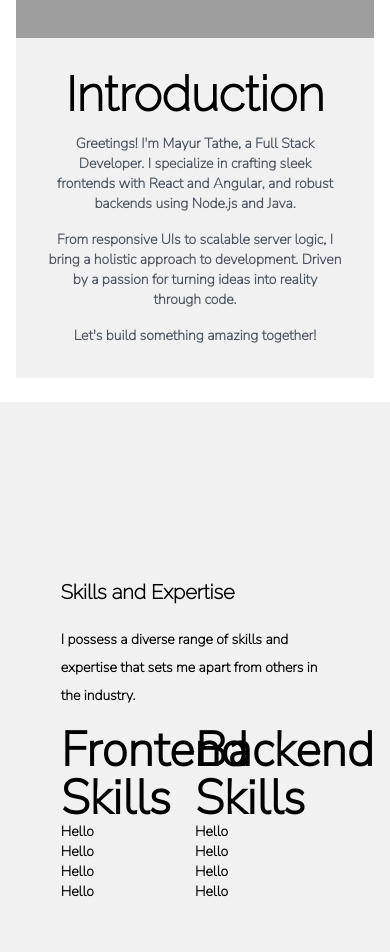
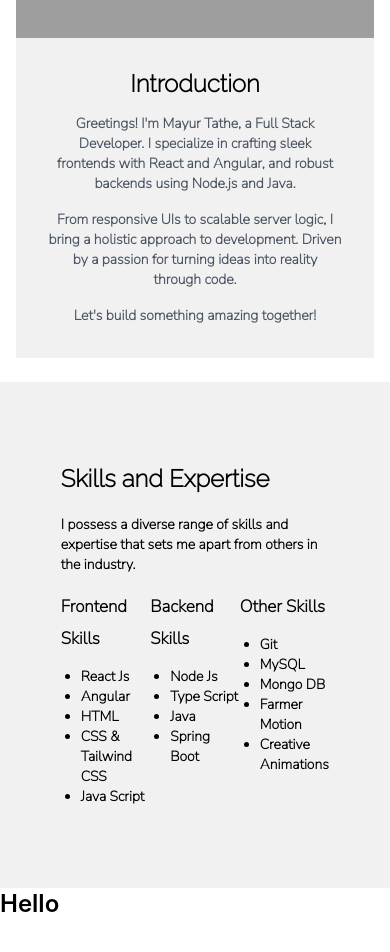
Before and after one commit to MayurTathe/Portfolio, a React (Create React App) app: page /aboute in a window 390 px wide. Shown: the part 224-1176 px from the top of the page. Built offline with nearby package versions, Linux system fonts and the light colour scheme; grey boxes are pictures that could not be loaded.

Commit message:
Making Responsive, adding touch ups, making AboutMe.jsx animated

```diff
--- a/src/components/AboutMe/AboutMe.jsx
+++ b/src/components/AboutMe/AboutMe.jsx
@@ -2,6 +2,7 @@
 
 import React from 'react';
 import { motion } from 'framer-motion';
+import RevealScroll from '../AnimationEffect/RevealScroll';
 
 const AboutMe = () => {
   return (
@@ -44,7 +45,7 @@ const AboutMe = () => {
           <div className='w-full h-fit md:h-full md:w-1/2 flex justify-center items-center' style={{ backgroundColor: "#f1f1f1" }}>
             <div className="w-full p-8 text-center leading-7">
               {/* Introduction Section (Right Side) */}
-              <h2 className="text-5xl font-semibold font-titl mb-4">Introduction</h2>
+              <h1 className="md:text-5xl font-semibold font-titl mb-4">Introduction</h1>
               <p className="text-gray-600 mb-4 text-sm font-para md:leading-7">
                 Greetings! I'm Mayur Tathe, a Full Stack Developer.  I specialize in crafting sleek frontends with React and Angular, and robust backends using Node.js and Java.
               </p>
@@ -58,37 +59,51 @@ const AboutMe = () => {
           </div>
         </div>
       </motion.div>
-      <div className='mt-2 md:mt-6 h-[80vh] w-full justify-center items-center flex p-4' style={{ backgroundColor: "#f1f1f1" }}>
-        <div className='font-titl text-5xl w-9/12 font-semibold'>
-          <h1 className='font-titl text-xl md:text-5xl lg:text-5xl font-semibold mb-5'>Skills and Expertise</h1>
-          <h1 className='font-para text-sm leading-7 mb-4'>I possess a diverse range of skills and expertise that sets me apart from others in the industry.</h1>
+      <div className='mt-2 md:mt-6 md:h-[80vh] h-[60vh] w-full justify-center items-center flex p-4' style={{ backgroundColor: "#f1f1f1" }}>
+        <div className='w-9/12'>
+          <h1 className='md:text-5xl font-titl font-semibold mb-5'>Skills and Expertise</h1>
+          <p className='font-para text-sm mb-4'>I possess a diverse range of skills and expertise that sets me apart from others in the industry.</p>
           <div className="flex w-full justify-between">
-            <div className='font-para w-1/2'>
-              <h1 className='md:text-2xl'>Frontend Skills</h1>
-              <div className='font-para text-sm'>
-                <ul>
-                  <li>Hello</li>
-                  <li>Hello</li>
-                  <li>Hello</li>
-                  <li>Hello</li>
+            <div className='font-para w-1/3'>
+              <h1 className='md:text-2xl text-[17px]'>Frontend Skills</h1>
+              <RevealScroll classname='font-para text-sm mt-3 pl-5' Yvalue={30}>
+                <ul className='list-disc leading-5'>
+                  <li>React Js</li>
+                  <li>Angular</li>
+                  <li>HTML</li>
+                  <li>CSS & Tailwind CSS</li>
+                  <li>Java Script</li>
                 </ul>
-              </div>
+              </RevealScroll>
             </div>
 
-            <div className='font-para w-1/2'>
-            <h1 className='md:text-2xl'>Backend Skills</h1>
-            <div className='font-para text-sm'>
-                <ol>
-                  <li>Hello</li>
-                  <li>Hello</li>
-                  <li>Hello</li>
-                  <li>Hello</li>
-                </ol>
-              </div>
+            <div className='font-para w-1/3'>
+              <h1 className='md:text-2xl text-[17px]'>Backend Skills</h1>
+              <RevealScroll classname='font-para text-sm mt-3 pl-5' Yvalue={30}>
+                <ul className='list-disc leading-5'>
+                  <li>Node Js</li>
+                  <li>Type Script</li>
+                  <li>Java</li>
+                  <li>Spring Boot</li>
+                </ul>
+              </RevealScroll>
+            </div>
+            <div className='font-para w-1/3'>
+              <h1 className='md:text-2xl text-[17px]'>Other Skills</h1>
+               <RevealScroll classname='font-para text-sm mt-3 pl-5' Yvalue={30}>
+                <ul className='list-disc leading-5'>
+                  <li>Git</li>
+                  <li>MySQL</li>
+                  <li>Mongo DB</li>
+                  <li>Farmer Motion</li>
+                  <li>Creative Animations</li>
+                </ul>
+              </RevealScroll>
             </div>
           </div>
         </div>
       </div>
+      <div className="h-screen">Hello</div>
     </>
   );
 };
--- a/src/components/AnimationEffect/RevealScroll.jsx
+++ b/src/components/AnimationEffect/RevealScroll.jsx
@@ -1,7 +1,7 @@
 import { useInView, motion, useAnimation } from 'framer-motion'
 import React, { useEffect, useRef } from 'react'
 
-const RevealScroll = ({ children, Yvalue }) => {
+const RevealScroll = ({ children, Yvalue, classname }) => {
 
     const controls = useAnimation();
     const ref = useRef(null);
@@ -22,7 +22,7 @@ const RevealScroll = ({ children, Yvalue }) => {
 
     return (
 
-        <motion.div className="overflow-hidden" ref={ref} initial="hidden" animate={controls} variants={variants} transition={{ duration: 0.7, delay: 0.25, staggerChildren: 0.7 }}>
+        <motion.div className={classname} ref={ref} initial="hidden" animate={controls} variants={variants} transition={{ duration: 0.7, delay: 0.25, staggerChildren: 0.7 }}>
             {children}
         </motion.div>
     )
--- a/src/components/Hero/Hero.jsx
+++ b/src/components/Hero/Hero.jsx
@@ -59,7 +59,7 @@ const Hero = () => {
 
                         {/* Left side - Text */}
                         <motion.div className="relative w-full text-center lg:text-left md:text-left p-2" initial={textVariants.initial} animate={textVariants.animate} transition={textVariants.trasition}>
-                            <h1 className="text-xl md:text-5xl lg:text-5xl font-semibold mt-12 p-2 font-titl">Mayur Tathe</h1>
+                            <h1 className="md:text-5xl lg:text-5xl font-semibold mt-12 p-2 font-titl">Mayur Tathe</h1>
                             <p className="text-sm md:text-lg lg:text-lg mt-4 p-2 bg-transparent/30 rounded font-para">
                                 Skilled in Full Stack Development with expertise in React, Angular, and Spring Boot. A fast learner, adept at adapting to new technologies quickly. Eager to contribute creativity and technical proficiency to dynamic and innovative projects in the IT sector.
                             </p>
--- a/src/components/Home/Home.jsx
+++ b/src/components/Home/Home.jsx
@@ -19,7 +19,7 @@ const Home = () => {
             <section className='h-screen' id='home'><Hero /></section>
             <section className='flex items-center overflow-hidden' style={{ height: "50vh", backgroundColor: "#F7FBFC" }} id='about'><MotoQuote /></section>
             <main id='work' style={{ marginTop: "", backgroundColor: "#A2B29F" }} ref={ref}>
-                <div className="text-center font-titl font-semibold absolute w-full  mt-10 overflow-y-hidden lg:text-4xl md:text-4xl text-xl">Projects</div>
+                <div className="text-center font-titl font-semibold absolute w-full mt-10 overflow-y-hidden lg:text-4xl md:text-4xl">Projects</div>
                 {
                     projects.map((project, index) => {
                         const targetScale = 1 - ((projects.length - index) * 0.05);
--- a/src/components/MotoQuote/MotoQuote.jsx
+++ b/src/components/MotoQuote/MotoQuote.jsx
@@ -12,7 +12,7 @@ const MotoQuote = () => {
   return (
     <div className="text-center p-8 justify-between md:flex" ref={containerRef}>
       <div className='text-center md:w-1/2'>
-        <RevealScroll Yvalue={30}>
+        <RevealScroll classname={"overflow-hidden"} Yvalue={30}>
           <p className='md:text-4xl font-log mt-5 p-5 lg:p-10 md:p-10'>Perfection may be elusive, but with every step forward, we edge closer.</p>
         </RevealScroll>
       </div>
--- a/src/components/Work/Cards.jsx
+++ b/src/components/Work/Cards.jsx
@@ -28,7 +28,7 @@ const Cards = ({ title, description, color, image, projectUrl, i, progress, targ
           className={`card w-full max-w-2xl rounded-lg overflow-hidden flex flex-col p-10 transform origin-top}`}
 
         >
-          <h2 className="text-2xl font-semibold font-para mb-4 text-center">{title}</h2>
+          <h2 className="text-xl md:text-2xl font-semibold font-para mb-4 text-center">{title}</h2>
           <div className="bodyy h-full lg:mt-8 md:mt-8 sm:mt-8 gap-8 lg:flex md:flex">
             <div className="description lg:w-2/5 md:w-2/5 relative md:top-10 lg:top-10">
               <p className="text-base font-para">
```
